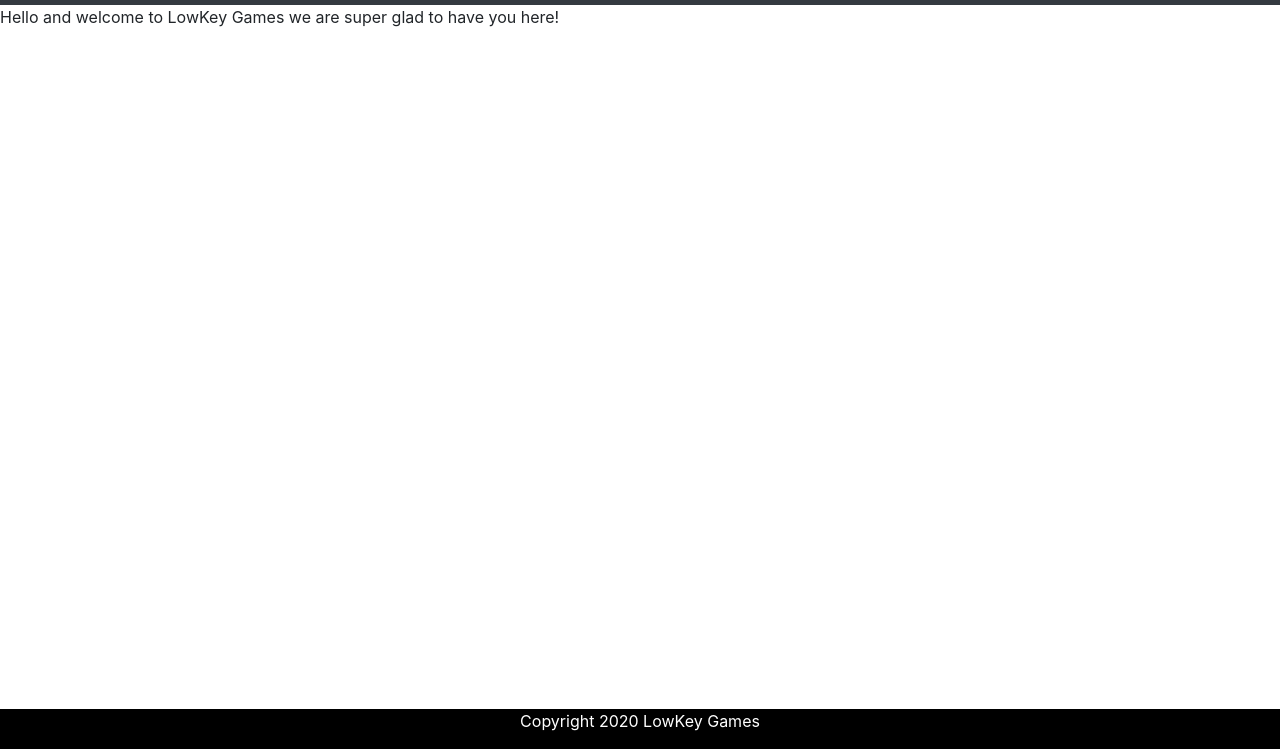
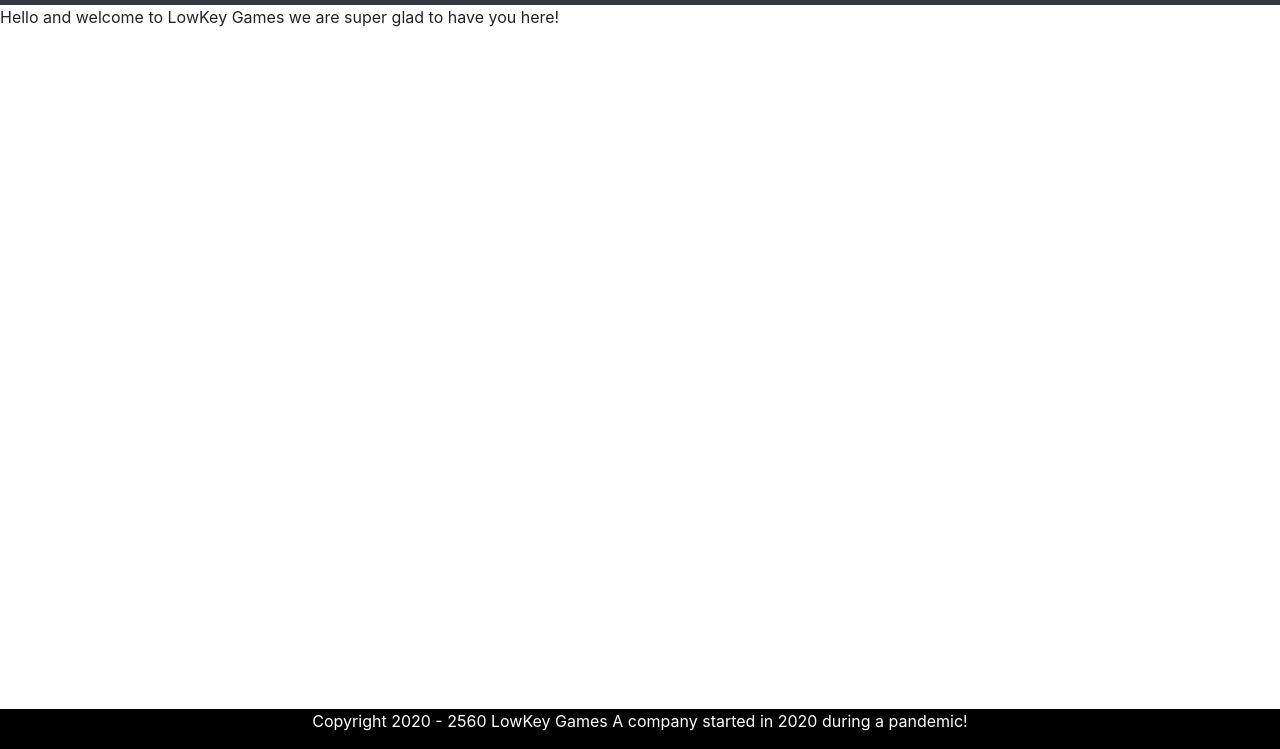
Before and after one commit to BestLeaks/LowKeyGames, a plain HTML site: page index.html in a window 1280 px wide. Shown: the part 51-800 px from the top of the page. Drawn offline with nearby package versions, Linux system fonts and the light colour scheme.

Commit message:
Update index.html

```diff
--- a/index.html
+++ b/index.html
@@ -65,7 +65,7 @@
       </style>
 
       <div class="footer">
-        <p>Copyright 2020 LowKey Games</p>
+        <p>Copyright 2020 - 2560 LowKey Games A company started in 2020 during a pandemic!</p>
       </div>
 
 
```
